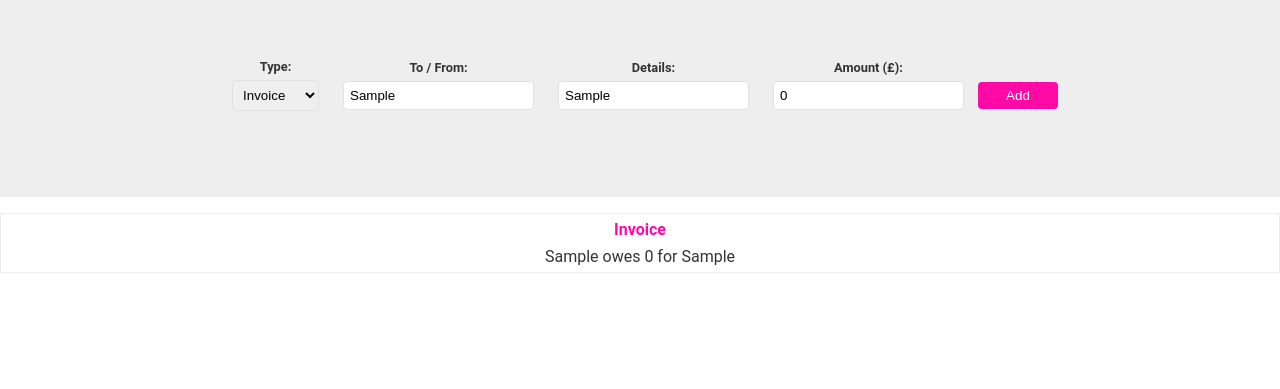
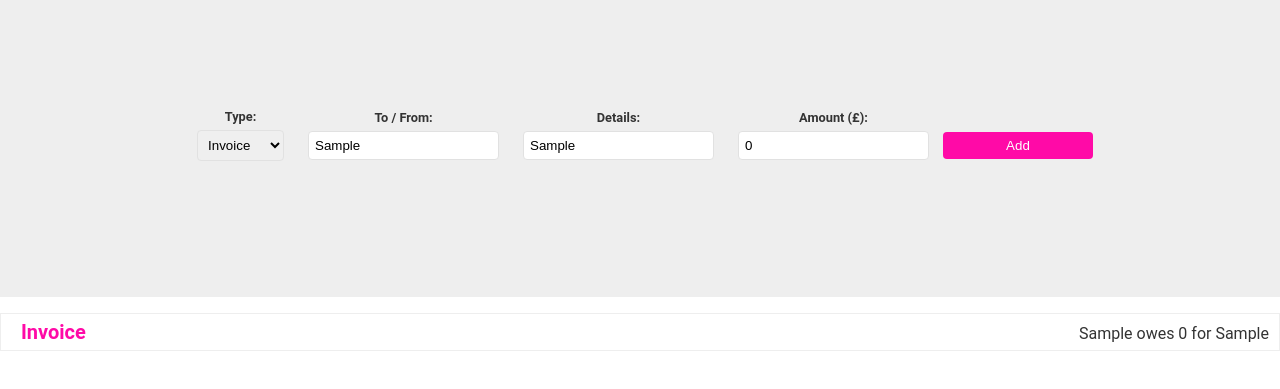
Before and after one commit to piyusharora91/TypeScript-Initial-Project, a plain HTML site: page index.html in a window 1280 px wide. Both pictures are taken after typing "Sample", "Sample" into the empty fields and a click on the button "Add". Shown: the part 123-512 px from the top of the page. Drawn offline with Linux system fonts and the light colour scheme.

Commit message:
styling updates

```diff
--- a/public/app.js
+++ b/public/app.js
@@ -22,4 +22,6 @@ const loadInputs = (e) => {
         list.render(doc, type.value, "end");
     }
 };
+if (localStorage.getItem("finances-logged")) {
+}
 form.addEventListener("submit", (e) => loadInputs(e));
--- a/public/styles.css
+++ b/public/styles.css
@@ -24,7 +24,7 @@ h1 {
 }
 .form-container {
   width: 100%;
-  height: 200px;
+  height: 300px;
   display: flex;
   flex-direction: column;
   justify-content: center;
@@ -61,9 +61,10 @@ button {
   border: 0;
   background: #ff0aa7;
   padding: 6px;
-  min-width: 80px;
+  width: 150px;
   border-radius: 4px;
   cursor: pointer;
+  margin-top: 20px;
 }
 button:hover {
   background: #f3089d;
@@ -76,15 +77,30 @@ li {
   padding: 6px 10px;
   border: 1px solid #eee;
   margin: 10px auto;
+  display: flex;
+  justify-content: space-between;
+  align-items: center;
 }
 li h4 {
   color: #ff0aa7;
   margin: 0;
   text-transform: capitalize;
   text-align: center;
+  width: max-content;
+  margin-left: 10px;
+  font-size: 20px;
 }
 li p {
   color: #333;
-  margin: 8px 0 0;
+  margin: 0;
   text-align: center;
+  width: max-content;
+  position: relative;
+  top: 1px;
 }
+
+@media screen and (max-width: 500px) {
+  form {
+    bottom: 15px;
+  }
+}
```
Also changed, not shown: 1 other file.
